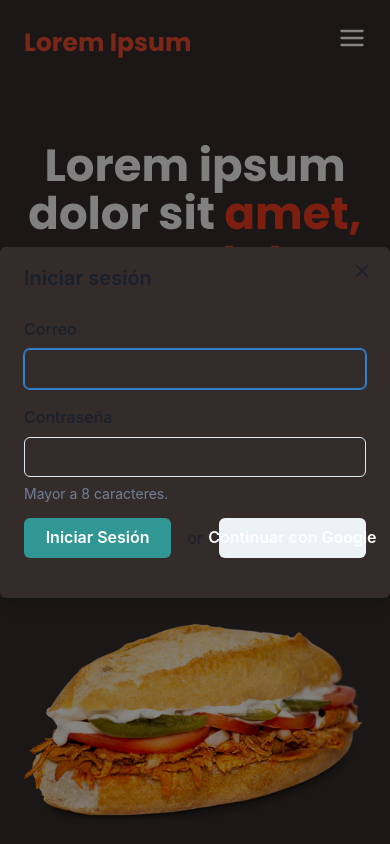
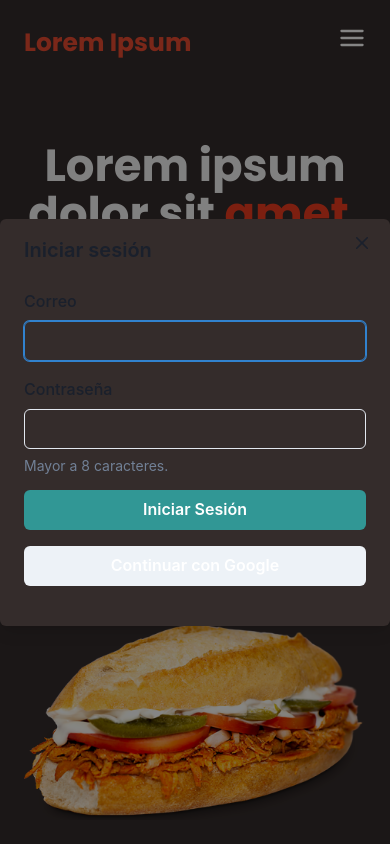
Before and after one commit to Glasc/Loncheria-Guadalupe, a Next.js app: page / in a window 390 px wide. Both pictures are taken after a click on the button "Ordenar en Línea". Shown: the top 844 px of the page. Built offline with nearby package versions, Linux system fonts and the light colour scheme.

Commit message:
modal buttons responsive fixed

```diff
--- a/components/UI/ModalHome.tsx
+++ b/components/UI/ModalHome.tsx
@@ -18,6 +18,7 @@
 import { Box, Text, HStack, Grid, Stack, VStack } from '@chakra-ui/layout'
 import { useDisclosure } from '@chakra-ui/hooks'
 import { Button } from '@chakra-ui/button'
+import styles from './ModalHome.module.scss'
 
 function ModalHome() {
   const { isOpen, onOpen, onClose } = useDisclosure()
@@ -59,7 +60,7 @@
                   <FormHelperText>Mayor a 8 caracteres.</FormHelperText>
                 </FormControl>
                 <Grid
-                  templateColumns='1fr auto 1fr'
+                  templateColumns={'repeat(auto-fit, minmax(175px, 1fr))'}
                   gap='1em'
                   alignItems='center'
                   w='100%'
@@ -67,7 +68,6 @@
                   <Button colorScheme='teal' type='submit'>
                     Iniciar Sesión
                   </Button>
-                  <Text textAlign='center'>or</Text>
                   <Button
                     color='white'
                     variant='solid'
```
Also changed, not shown: components/UI/ModalHome.module.scss (added).
